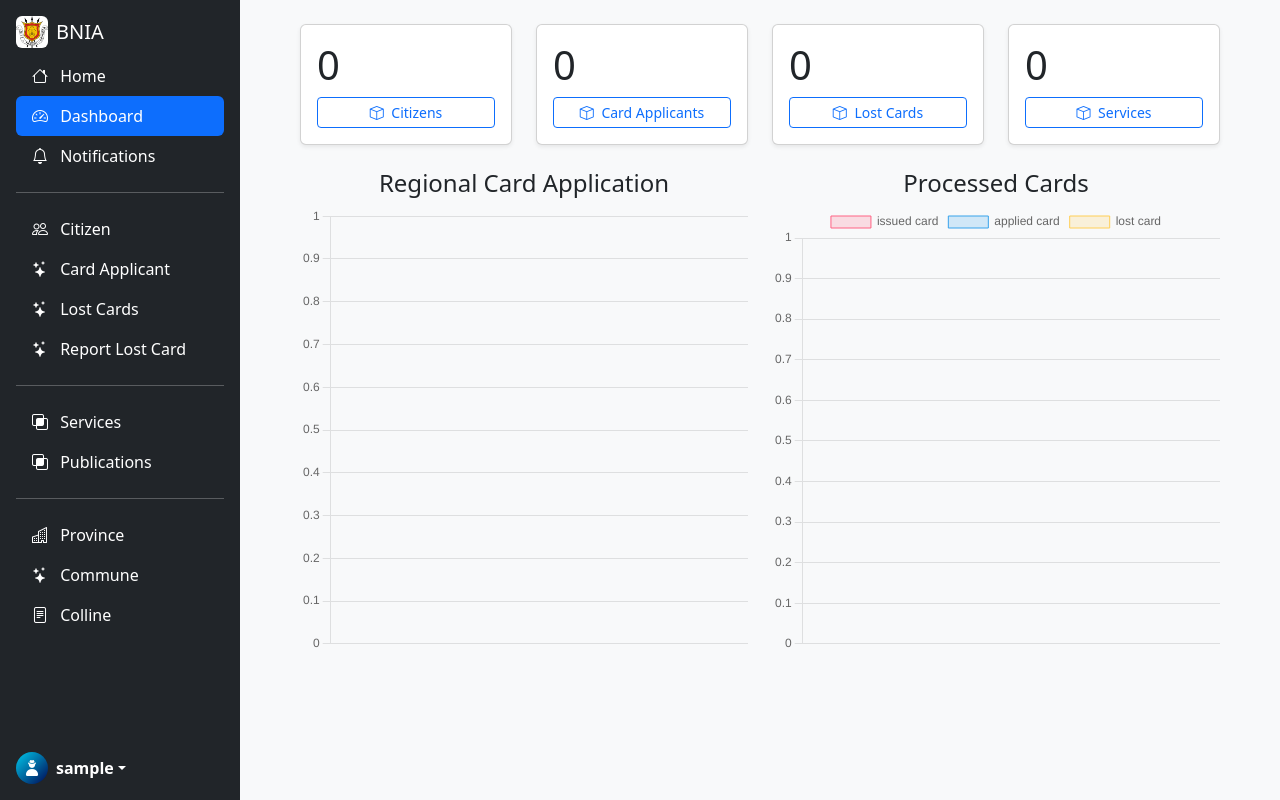
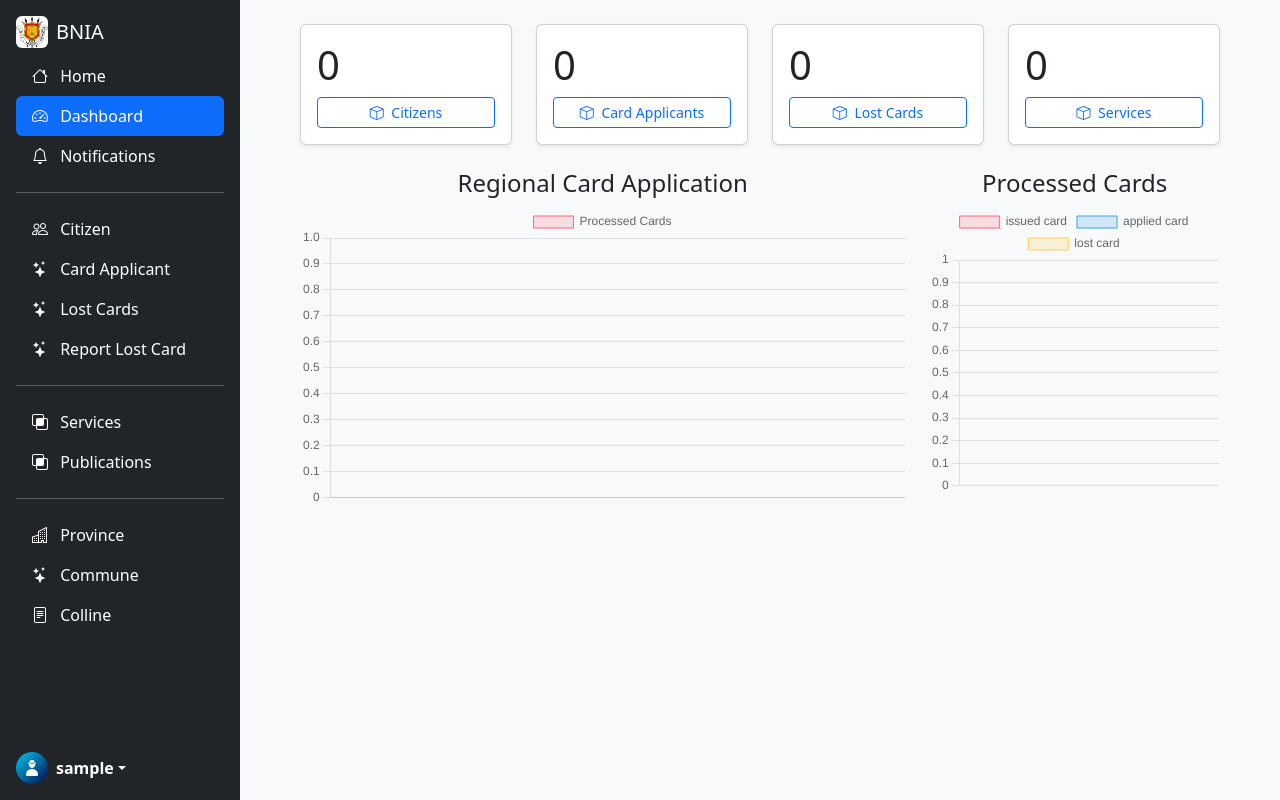
Before and after one commit to RUKIMIRANA/bnias, a Django app: page /dashboard in a window 1280 px wide. Run offline with Django 5.2, Linux system fonts and the light colour scheme; the visitor is signed in with stand-in values (Sample User, id 1); data that the repository does not hold is empty; some libraries are stand-ins or nearby versions.

Commit message:
bar chart

```diff
--- a/templates/dashboard/index.html
+++ b/templates/dashboard/index.html
@@ -32,11 +32,11 @@
       </a>
     </div>
   </div>
-  <div class="col-md-6 text-center my-4">
+  <div class="col-md-8 text-center my-4">
     <h4>Regional Card Application</h4>
     <canvas id="region-chart"></canvas>
   </div>
-  <div class="col-md-6 text-center my-4">
+  <div class="col-md-4 text-center my-4">
     <h4>Processed Cards</h4>
     <canvas id="process-chart"></canvas>
   </div>
@@ -78,7 +78,7 @@
   {% endfor %}
 
   new Chart(processChart, {
-    type: "pie",
+    type: "doughnut",
     options: { scales: { y: { beginAtZero: true } } },
     data: {
       labels: processLabels,
@@ -95,7 +95,7 @@
   });
 
   new Chart(regionChart, {
-    type: "doughnut",
+    type: "bar",
     options: { scales: { y: { beginAtZero: true } } },
     data: {
       labels: regionLabels,
```
